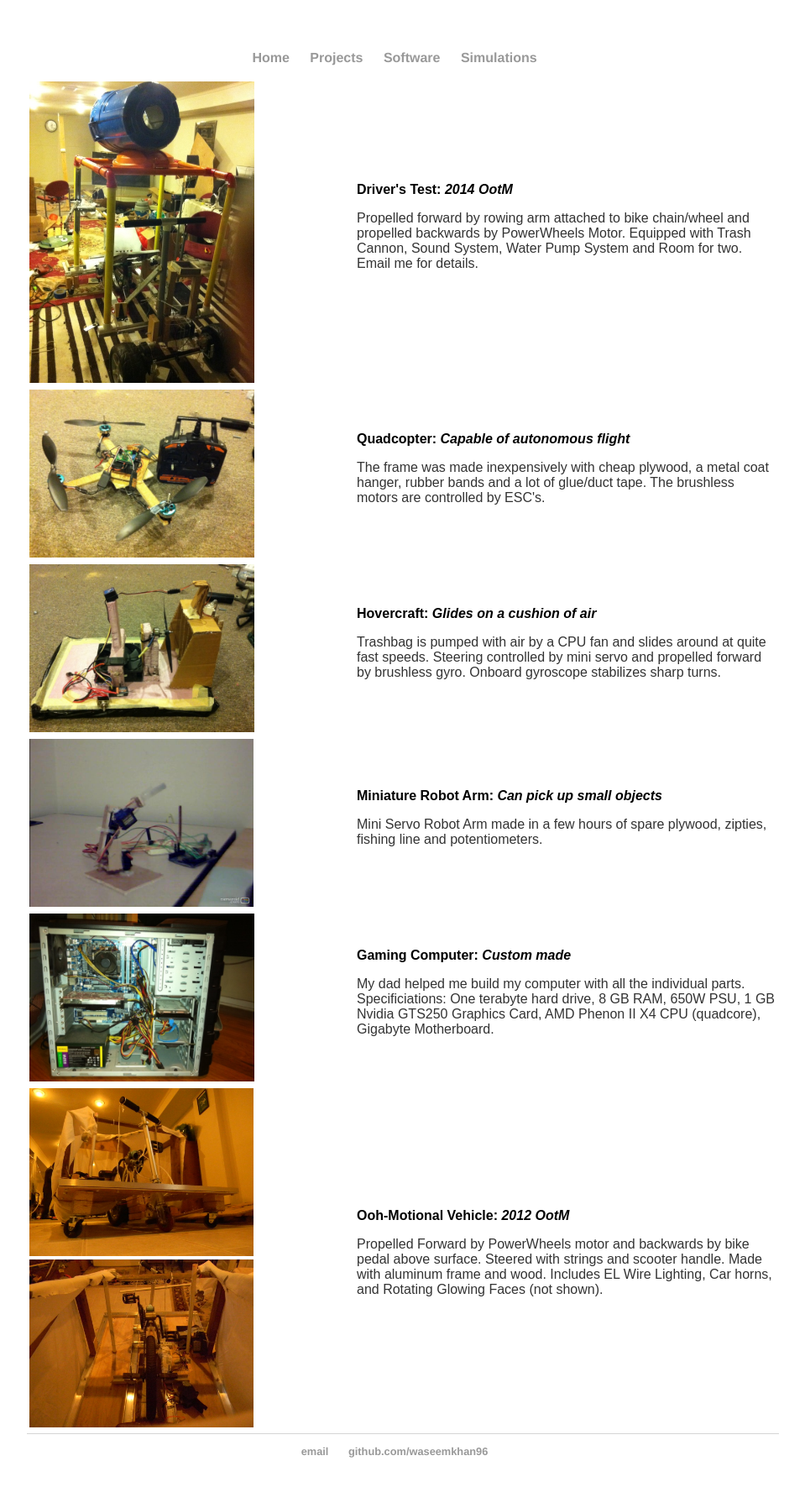
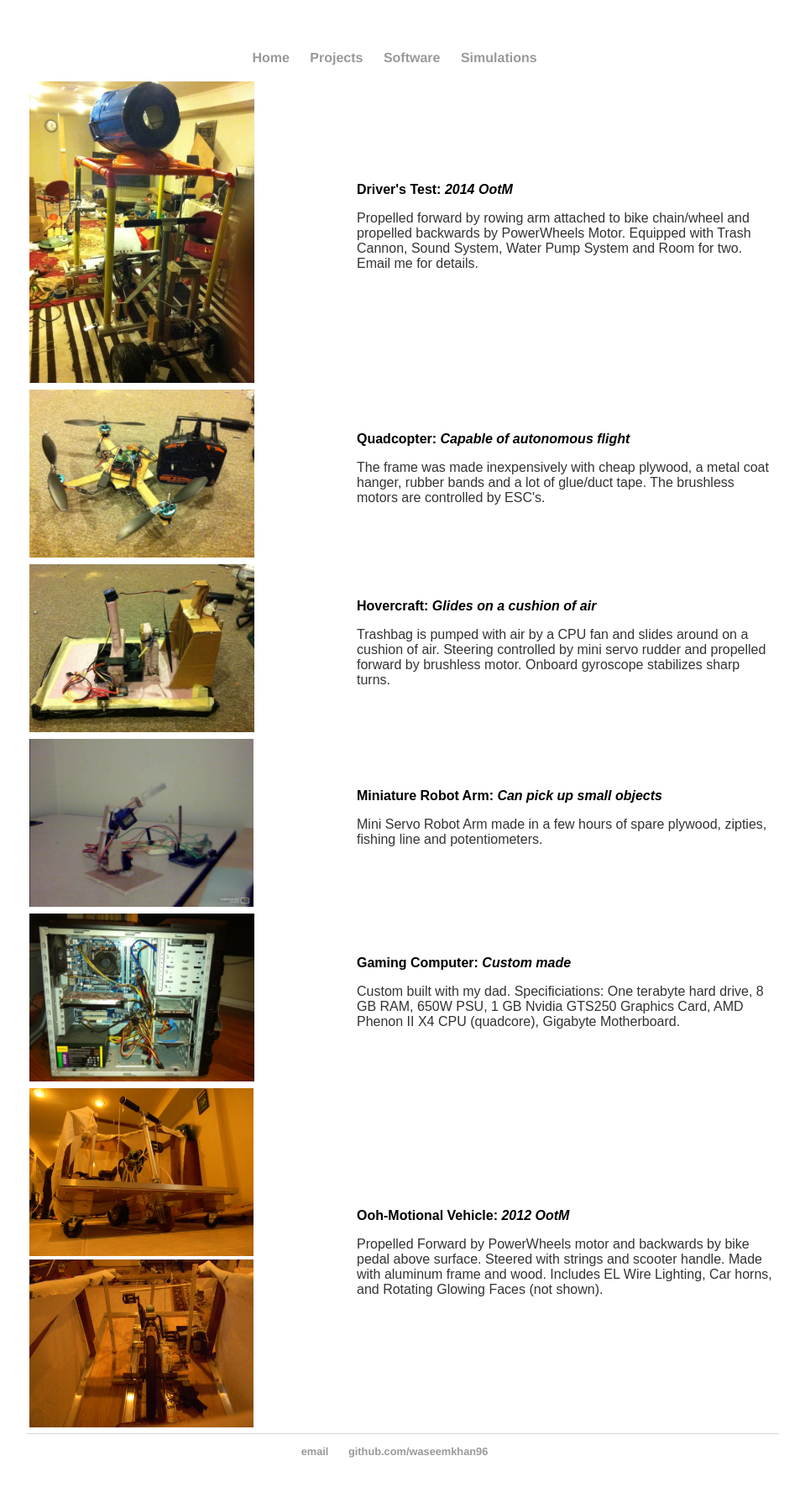
Before and after one commit to wasdkhan/wasdkhan.github.io, a Jekyll site: the page built from projects/index.html, in a window 1280 px wide. Shown: the whole page at 84% size, without its empty margins (160-1119 px from the left). Built offline with Jekyll 4.4.1, drawn with Linux system fonts in a browser that asks for light colours.

Commit message:
further updates on description

```diff
--- a/projects/index.html
+++ b/projects/index.html
@@ -22,7 +22,7 @@ title: Projects
   			<td><div style="float:left"><img class="proj" src="img/hovside.JPG"/></div></td>
   			<td><div style="width:500px;float:left;font-family:Arial">
   			<strong>Hovercraft:	<i>Glides on a cushion of air</i></strong>
-        <p>Trashbag is pumped with air by a CPU fan and slides around at quite fast speeds. Steering controlled by mini servo and propelled forward by brushless gyro. Onboard gyroscope stabilizes sharp turns.</p>
+        <p>Trashbag is pumped with air by a CPU fan and slides around on a cushion of air. Steering controlled by mini servo rudder and propelled forward by brushless motor. Onboard gyroscope stabilizes sharp turns.</p>
   			</div></td>
   		</tr>
   		<tr>
@@ -36,7 +36,7 @@ title: Projects
         <td><div style="float:left"><img class="proj" src="img/gaming_computer.JPG"/></div></td>
         <td><div style="width:500px;float:left;font-family:Arial">
         <strong>Gaming Computer: <i>Custom made</i></strong>
-        <p>My dad helped me build my computer with all the individual parts. Specificiations: One terabyte hard drive, 8 GB RAM, 650W PSU, 1 GB Nvidia GTS250 Graphics Card, AMD Phenon II X4 CPU (quadcore), Gigabyte Motherboard.</p>
+        <p>Custom built with my dad. Specificiations: One terabyte hard drive, 8 GB RAM, 650W PSU, 1 GB Nvidia GTS250 Graphics Card, AMD Phenon II X4 CPU (quadcore), Gigabyte Motherboard.</p>
         </div></td>
       </tr>
       <tr>
```
